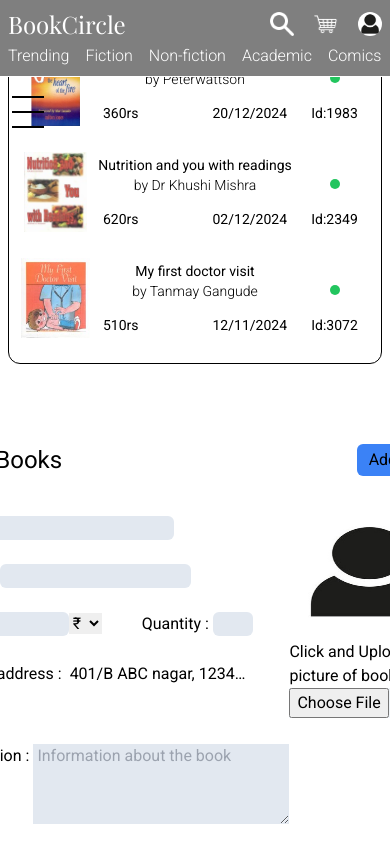
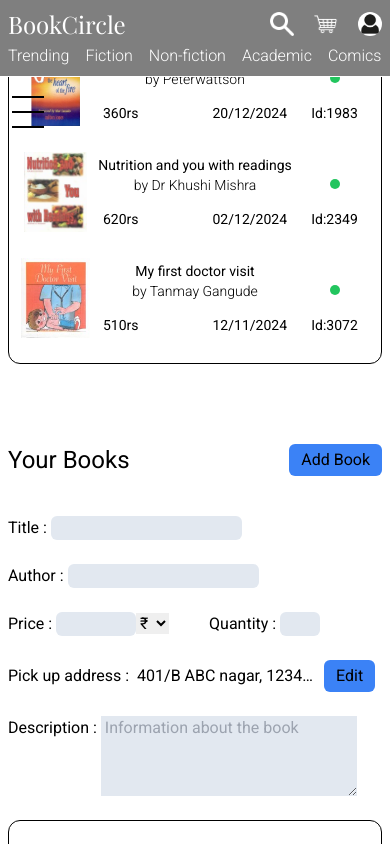
Before and after one commit to RaviPatel94/BookCirlce, a React (Vite) app: page /profile in a window 390 px wide. Both pictures are taken after a click on the button "Add Book". Built offline with nearby package versions, Linux system fonts and the light colour scheme; a web font is replaced by a local one.

Commit message:
responsive

```diff
--- a/src/Components/profileopt.jsx/Books.jsx
+++ b/src/Components/profileopt.jsx/Books.jsx
@@ -36,7 +36,7 @@ function Books() {
                 <input type="text" name='title' className='bg-slate-200 outline-none px-1 rounded-md'  /></div>
                 <div><label htmlFor="Author">Author : </label>
                 <input type="text" name='Author' className='bg-slate-200 outline-none px-1 rounded-md'  /></div>
-                <div className='flex gap-10 w-full'>
+                <div className='flex gap-2 grid2:gap-10 w-full'>
                     <div>
                 <label htmlFor="Price">Price : </label>
                 <input type="number" name='Price' className='bg-slate-200 outline-none px-1 rounded-md w-20'  />
@@ -63,11 +63,11 @@ function Books() {
                     <input type="text" name='padd' value={pick} className={` lg:w-[275px] outline-none truncate px-1 py-[2px] rounded-md ${editpick?"bg-slate-200":""}`} onChange={(e)=>setpick(e.target.value)} readOnly={!editpick} />
                     <button className='bg-blue-500 px-3 py-1 rounded-md hover:bg-blue-600 hover:text-gray-100 h-max' onClick={editingpick}>{editpick?"Save":"Edit"}</button>
                 </div>
-                <div className='flex gap-1 rounded-md'>
+                <div className='flex grid2:flex-row flex-col gap-1 rounded-md'>
                 <label htmlFor="desc" className='whitespace-nowrap'>Description : </label>
                 <textarea name="desc" id="" className= 'px-1 bg-slate-200 outline-none w-64 lg:w-96 h-20 ' placeholder='Information about the book'></textarea></div>
             </div>
-            <div className='flex flex-col sm:flex-row gap-3 h-max'>
+            <div className='hidden grid3:flex flex-col sm:flex-row gap-3 h-max'>
                 <img src={image} className='h-28' />
                 <div className='w-40 flex flex-col justify-between'>
                     <p>Click and Upload a picture of book cover.</p>
```
